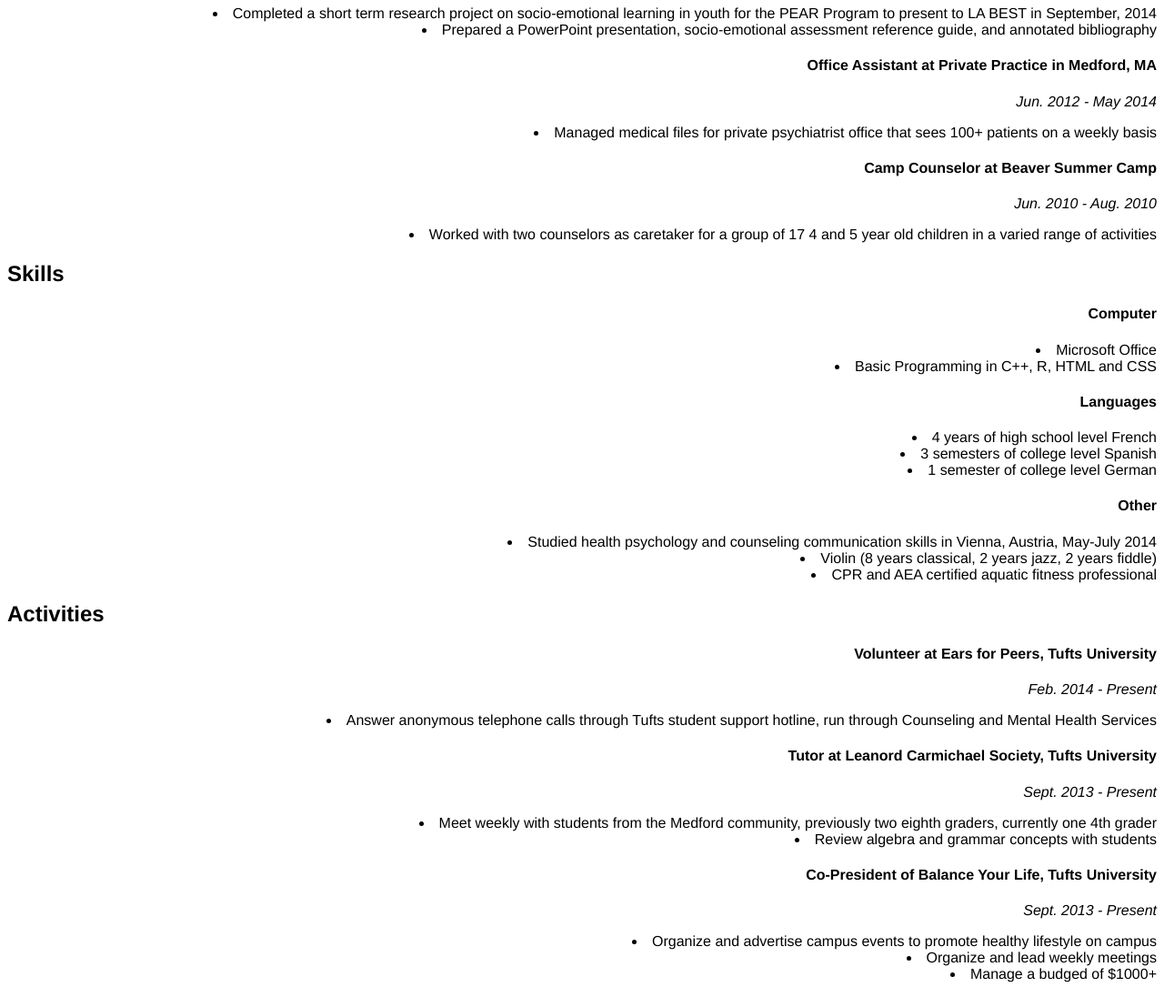
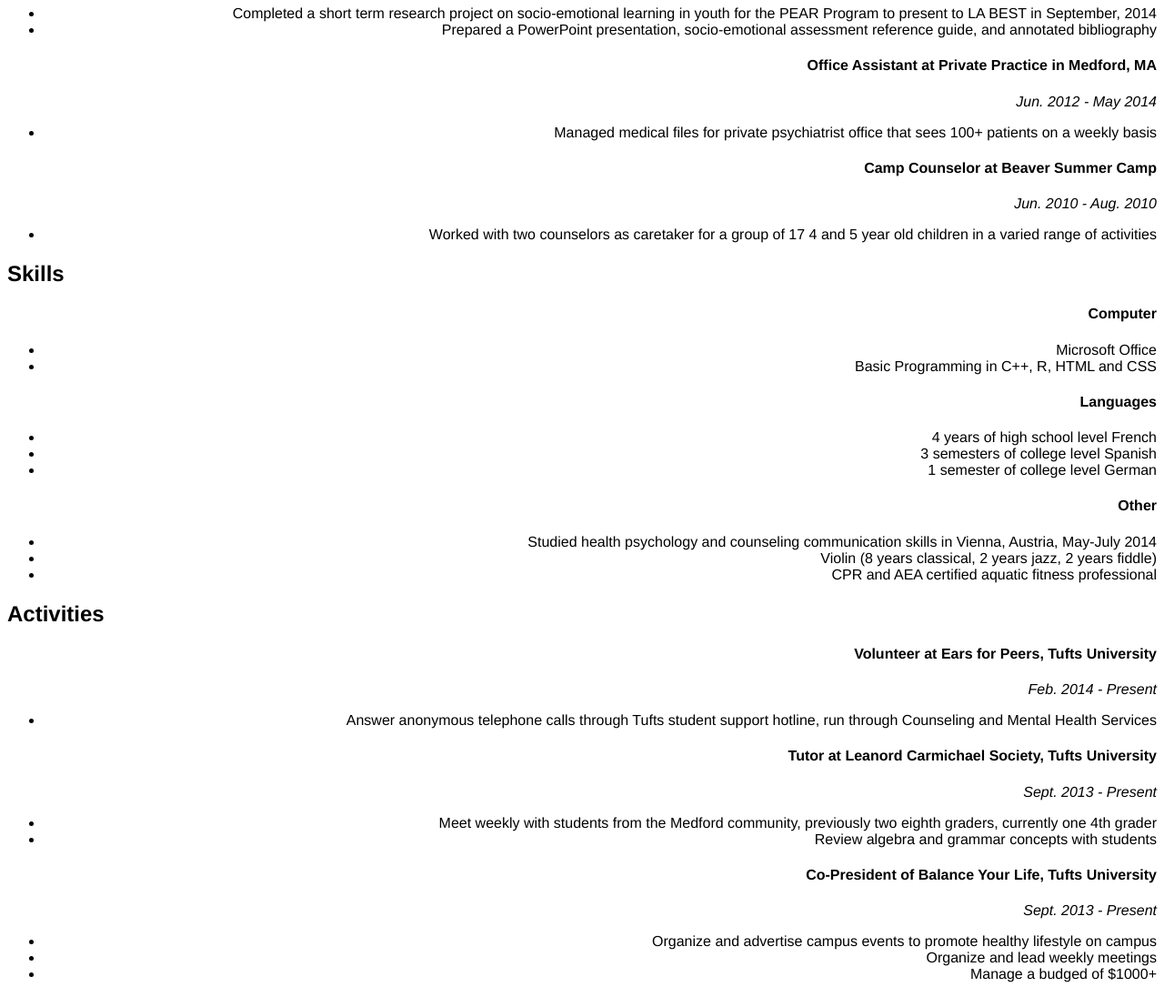
Before and after one commit to sabookire/sabookire.github.io, a plain HTML site: page resume.html in a window 1280 px wide. Shown: the part 1100-2196 px from the top of the page at 91% size. Drawn offline with Linux system fonts and the light colour scheme.

Commit message:
trying to fix li errors

```diff
--- a/resume.html
+++ b/resume.html
@@ -34,72 +34,92 @@
 <div class = "timeframe">
 	<p>Sept. 2014 - Present</p>
 </div>
+<ul>
 	<li> Assist graduate students and PI in ongoing IRB approved study </li>
 	<li> Run participants weekly in a psychology lab and attend weekly lab meetings </li>
+</ul>
 
 <h4>Health Promotion Intern at Department of Health Promotion and Prevention, Tufts University</h4>
 <div class = "timeframe">
 	<p>July 2014 - Present</p>
 </div>
+<ul>
 	<li>Facilitate communications and administration between Balance Your Life student group and faculty advisors</li>
 	<li>Promote other health education projects through research and logistical support</li>
+</ul>
 
 <h4>Research Assistant at Program in Education, Afterschool and Resiliency (PEAR Program), McLean Hospital</h4>
 <div class = "timeframe">
 	<p>Jul. 2014 - Sept. 2014</p>
 </div>
+<ul>
 	<li>Completed a short term research project on socio-emotional learning in youth for the PEAR Program to present to LA BEST in September, 2014</li>
 	<li>Prepared a PowerPoint presentation, socio-emotional assessment reference guide, and annotated bibliography</li>
+</ul>
 
 <h4>Office Assistant at Private Practice in Medford, MA</h4>
 <div class = "timeframe">
 	<p>Jun. 2012 - May 2014</p>
 </div>
+<ul>
 	<li>Managed medical files for private psychiatrist office that sees 100+ patients on a weekly basis</li>
-
+</ul>
 <h4>Camp Counselor at Beaver Summer Camp</h4>
 <div class= "timeframe">
 	<p>Jun. 2010 - Aug. 2010</p>
 </div>
+<ul>
 	<li>Worked with two counselors as caretaker for a group of 17 4 and 5 year old children in a varied range of activities</li>
-
+</ul>
 <h2> Skills </h2>
 
 <h4> Computer </h4>
+<ul>
 	<li>Microsoft Office</li>
 	<li>Basic Programming in C++, R, HTML and CSS</li>
+</ul>
 
 <h4> Languages </h4>
+<ul>
 	<li>4 years of high school level French</li>
 	<li>3 semesters of college level Spanish</li>
 	<li>1 semester of college level German</li>
+</ul>
 
 <h4> Other </h4>
+<ul>
 	<li>Studied health psychology and counseling communication skills in Vienna, Austria, May-July 2014</li>
 	<li>Violin (8 years classical, 2 years jazz, 2 years fiddle)</li>
 	<li>CPR and AEA certified aquatic fitness professional</li>
-
+</ul>
 <h2> Activities </h2>
 
 <h4>Volunteer at Ears for Peers, Tufts University</h4>
 <div class = "timeframe">
 	<p>Feb. 2014 - Present</p>
 </div>
+<ul>
 	<li>Answer anonymous telephone calls through Tufts student support hotline, run through Counseling and Mental Health Services</li>
+</ul>
 
 <h4> Tutor at Leanord Carmichael Society, Tufts University</h4>
 <div class= "timeframe">
 	<p>Sept. 2013 - Present</p>
 </div>
+
+<ul>
 	<li>Meet weekly with students from the Medford community, previously two eighth graders, currently one 4th grader</li>
 	<li>Review algebra and grammar concepts with students</li>
+</ul>
 
 <h4>Co-President of Balance Your Life, Tufts University</h4>
 <div class = "timeframe">
 	<p>Sept. 2013 - Present</p>
 </div>
+
+<ul>
 	<li>Organize and advertise campus events to promote healthy lifestyle on campus</li>
 	<li>Organize and lead weekly meetings</li>
 	<li>Manage a budged of $1000+</li>
-
+</ul>
 </html>
```
Lines whose indentation alone changed are shown as unchanged.
